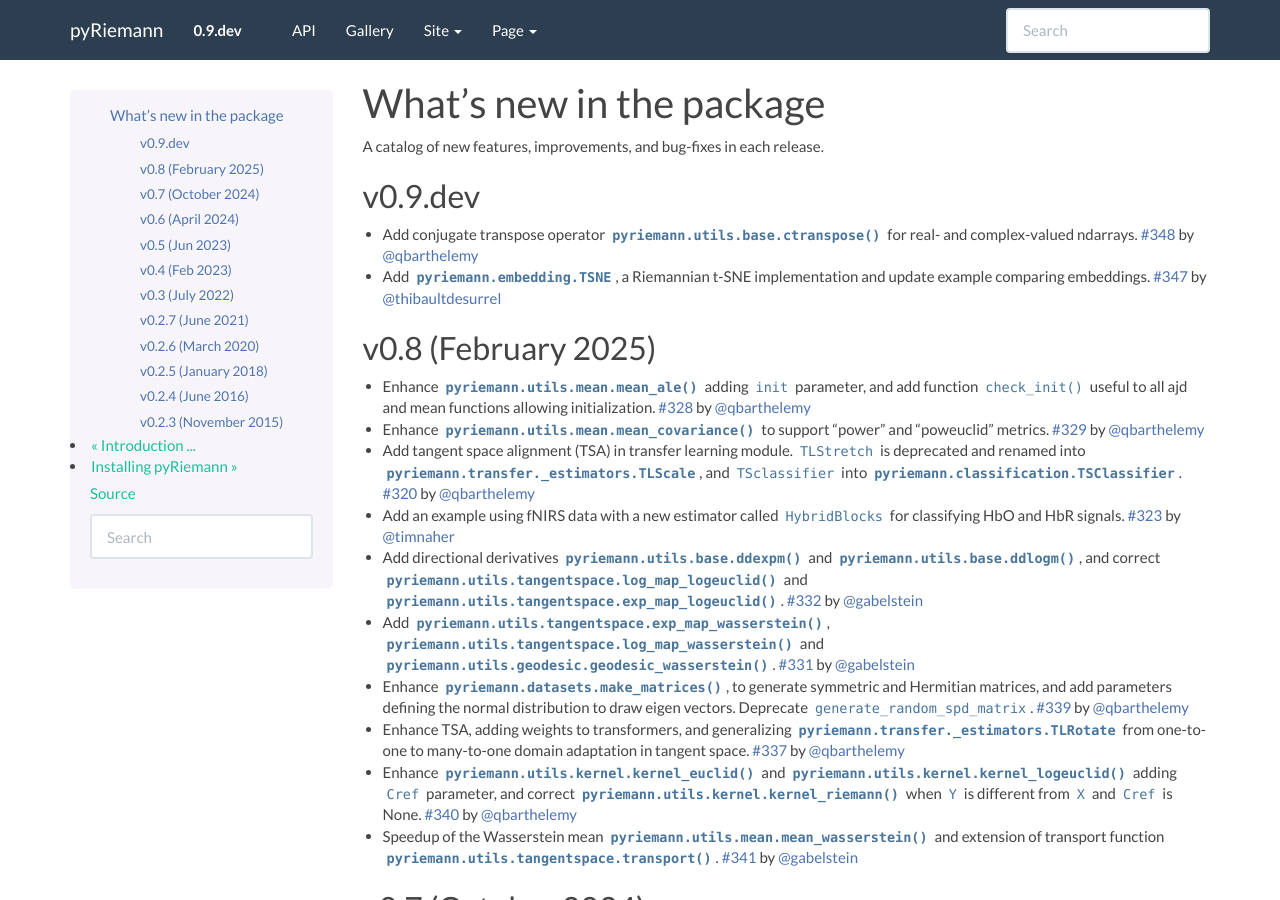
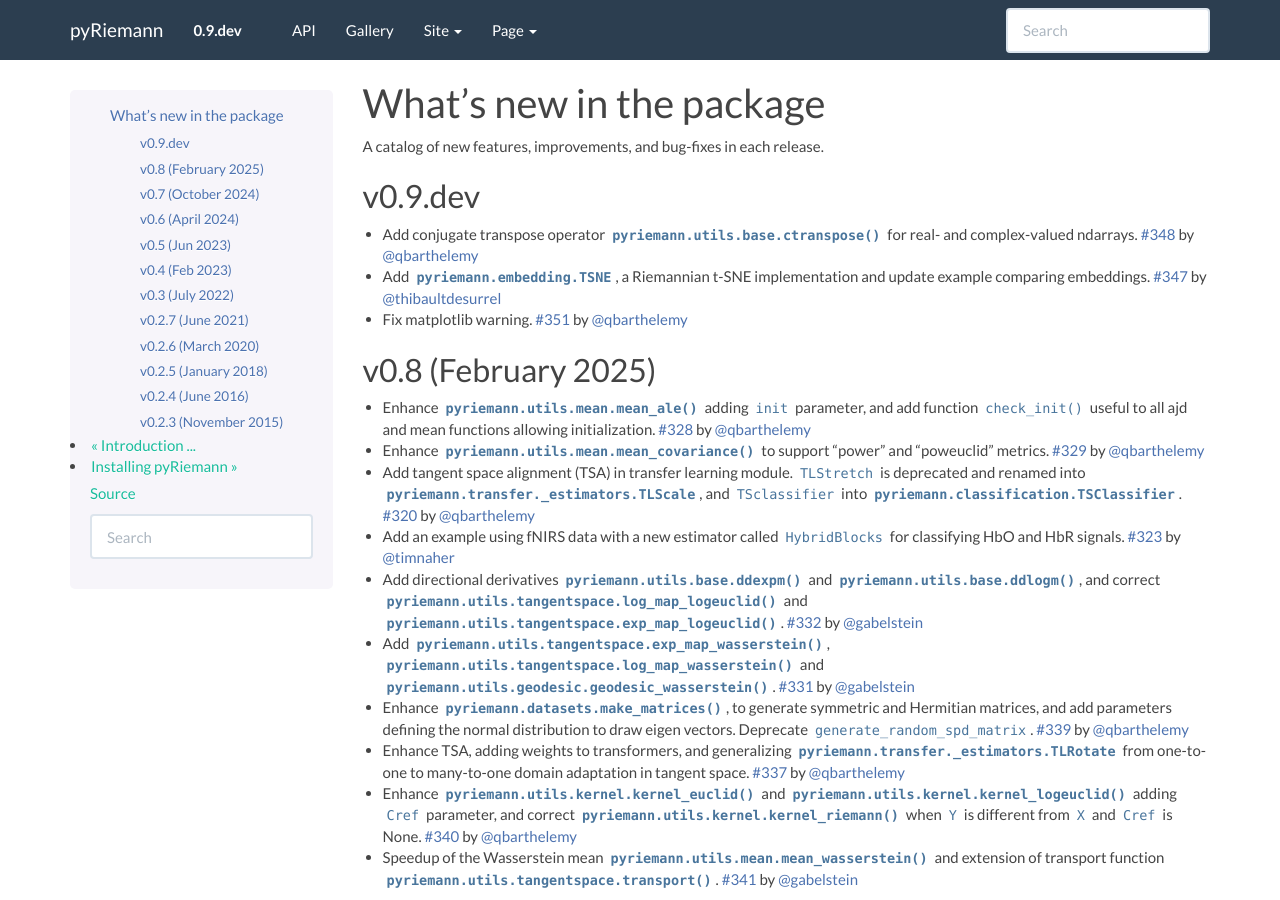
Before and after one commit to pyRiemann/pyRiemann, a Sphinx documentation site: the page built from doc/whatsnew.rst, in a window 1280 px wide and 900 px high. Built offline with Sphinx 7.4.7, drawn with Linux system fonts in a browser that asks for light colours; pages that are not in the unit, such as notebooks, are missing from menus.

Commit message:
complete whatsnew

```diff
--- a/doc/whatsnew.rst
+++ b/doc/whatsnew.rst
@@ -14,6 +14,8 @@ v0.9.dev
 
 - Add :class:`pyriemann.embedding.TSNE`, a Riemannian t-SNE implementation
   and update example comparing embeddings. :pr:`347` by :user:`thibaultdesurrel`
+
+-  Fix matplotlib warning. :pr:`351` by :user:`qbarthelemy`
 
 v0.8 (February 2025)
 --------------------
```
